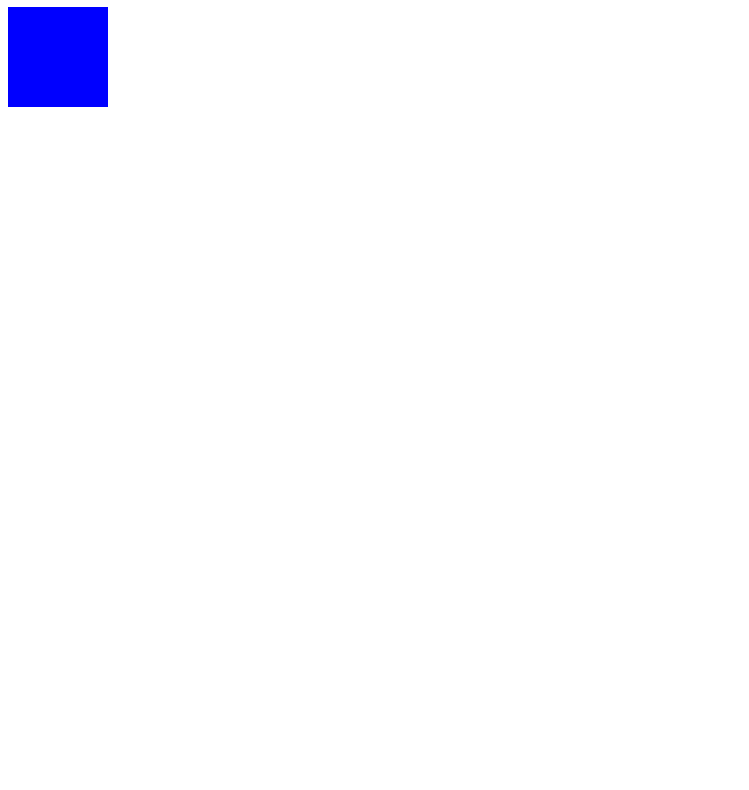
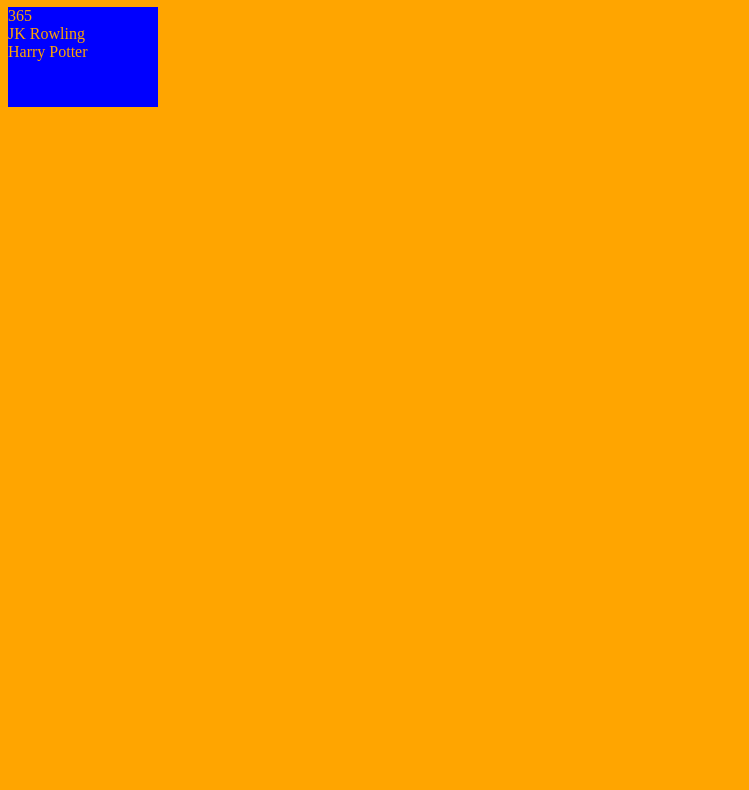
Before and after one commit to sc-stack/Library, a plain HTML site: page index.html in a window 1280 px wide. Shown: the part 73-863 px from the top of the page, without its empty margins (0-749 px from the left). Before the commit the page ends 800 px from the top, so only its background shows below. Drawn offline with Linux system fonts and the light colour scheme.

Commit message:
can display basic data on the page

```diff
--- a/script.js
+++ b/script.js
@@ -1,18 +1,26 @@
 let myLibrary = [];
-const container = document.querySelector("#container");
-function Book(genre, author, title, read){
-    this.genre = genre;
+const container = document.getElementById("container");
+function Book(pages, author, title, read){
+    this.pages = pages;
     this.author = author;
     this.title = title;
     this.read = read;
 }
-
+//appends a book to the end of the library
 function addBookToLibrary(book){
     myLibrary.push(book);
 }
+//loops through array and displays it on the page
 function displayBook(){
+    for(let i = 0;i < myLibrary.length; i++){
+    let book = myLibrary[i];
     const div = document.createElement('div');
+    div.innerHTML = book.pages+ "<br>" + book.author + "<br>" + book.title;
     div.setAttribute('class', 'card');
+    div.setAttribute('style', `width: ${150}px;`);
     container.appendChild(div);
+    }
 }
+let Potter = new Book(365, 'JK Rowling','Harry Potter', false );
+addBookToLibrary(Potter);
 displayBook();
--- a/style.css
+++ b/style.css
@@ -1,8 +1,13 @@
+:root{
+    width: 1000px;
+    height: 1000px;
+    background : orange;
+}
 h1{
     text-align: center;
 }
 .card{
-    width: 100px;
     height: 100px;
     background: blue;
+    color: orange;
 }
```
